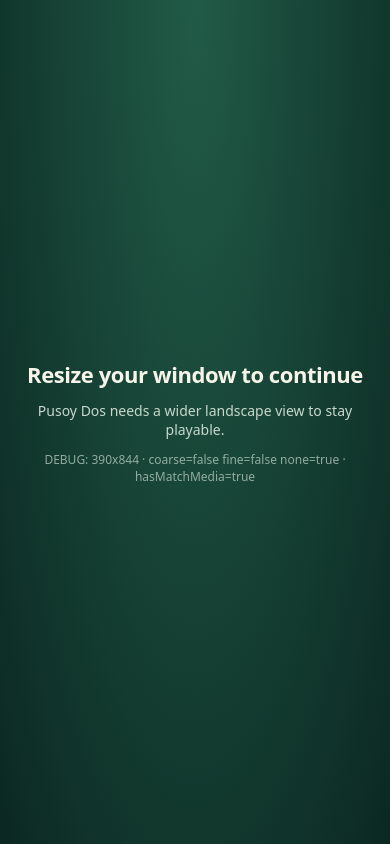
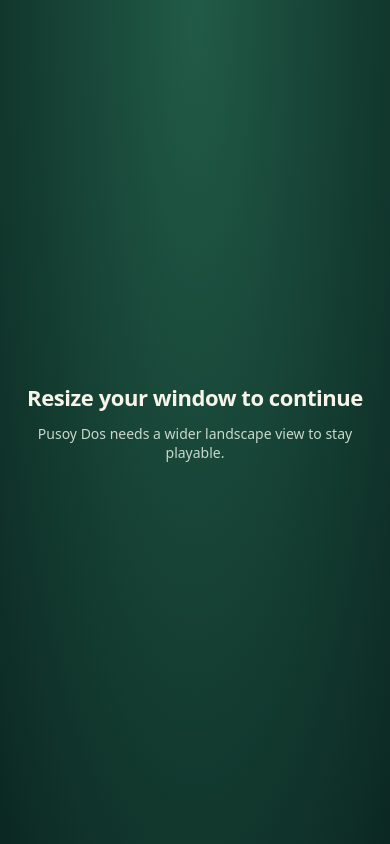
Before and after one commit to jcmzyo/20260904-Pusoy-Dos-Web-App, a React (Vite) app: page / in a window 390 px wide. Built offline with nearby package versions, Linux system fonts and the light colour scheme.

Commit message:
P1T4T11 - Leave Confirmation and Unsupported-Layout Pause Patch

```diff
--- a/src/ui/App.tsx
+++ b/src/ui/App.tsx
@@ -115,19 +115,10 @@
 /** Portrait/undersized-landscape guidance (M4-T11; ui-ux.md §14). `category` is never `'supported'` —
  *  callers only render this once `useLayoutSupport` has already left that case. */
 function UnsupportedLayoutNotice({ category }: { readonly category: 'portrait' | 'undersized' }) {
-  // TEMPORARY diagnostic (remove once the mobile pointer-detection report is resolved): shows exactly
-  // what this browser reports for the pointer-capability heuristic and current dimensions, so a real
-  // phone's actual matchMedia result is visible on-screen without needing remote devtools.
-  const coarse = typeof window.matchMedia === 'function' && window.matchMedia('(pointer: coarse)').matches;
-  const fine = typeof window.matchMedia === 'function' && window.matchMedia('(pointer: fine)').matches;
-  const none = typeof window.matchMedia === 'function' && window.matchMedia('(pointer: none)').matches;
   return (
     <main className={`${styles.shell} ${styles.unsupportedLayout}`}>
       <h1>{category === 'portrait' ? 'Rotate your device to continue' : 'Resize your window to continue'}</h1>
       <p>Pusoy Dos needs a wider landscape view to stay playable.</p>
-      <p style={{ fontSize: 12, opacity: 0.7 }}>
-        DEBUG: {window.innerWidth}x{window.innerHeight} · coarse={String(coarse)} fine={String(fine)} none={String(none)} · hasMatchMedia={String(typeof window.matchMedia === 'function')}
-      </p>
     </main>
   );
 }
```
